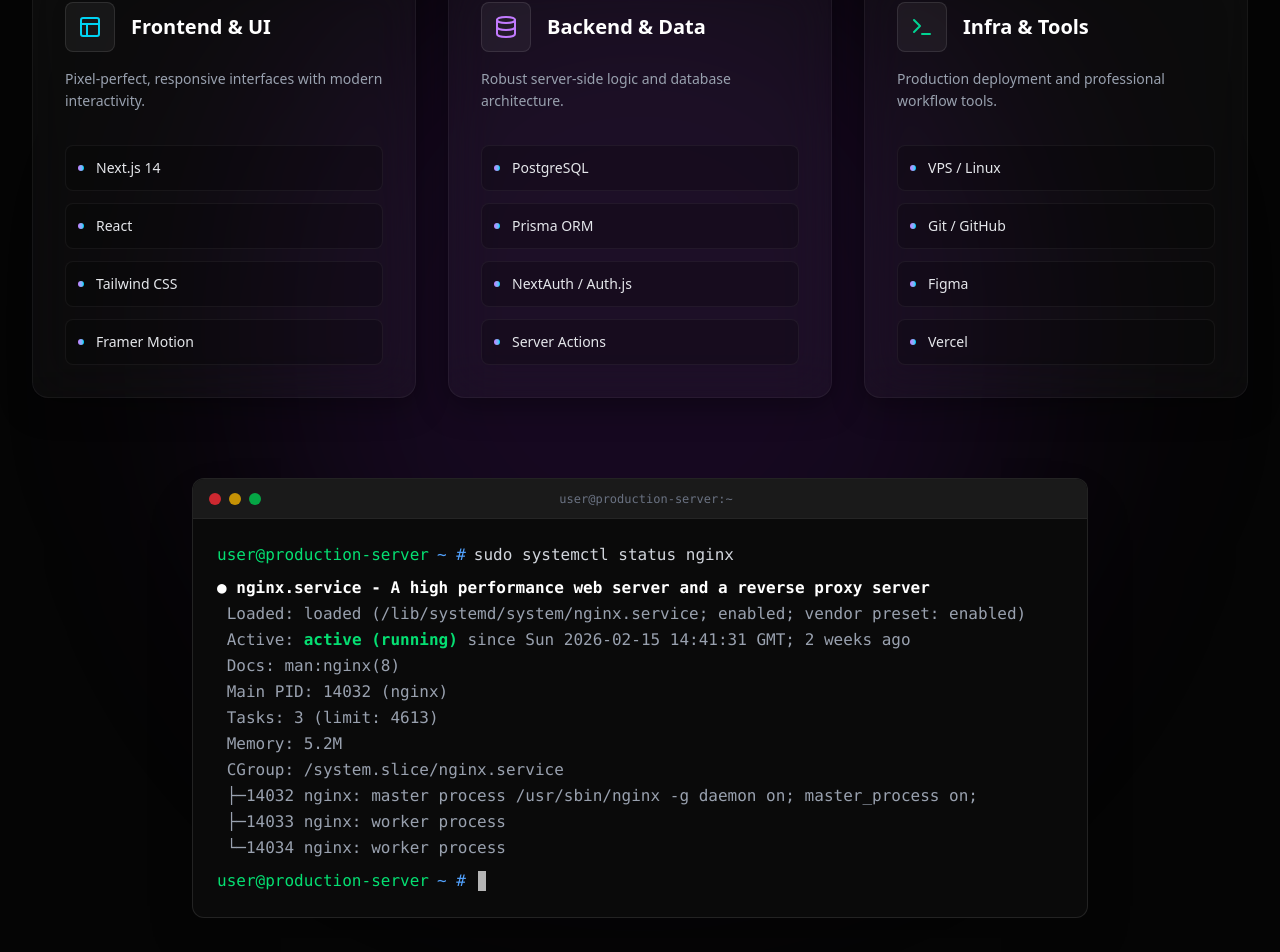
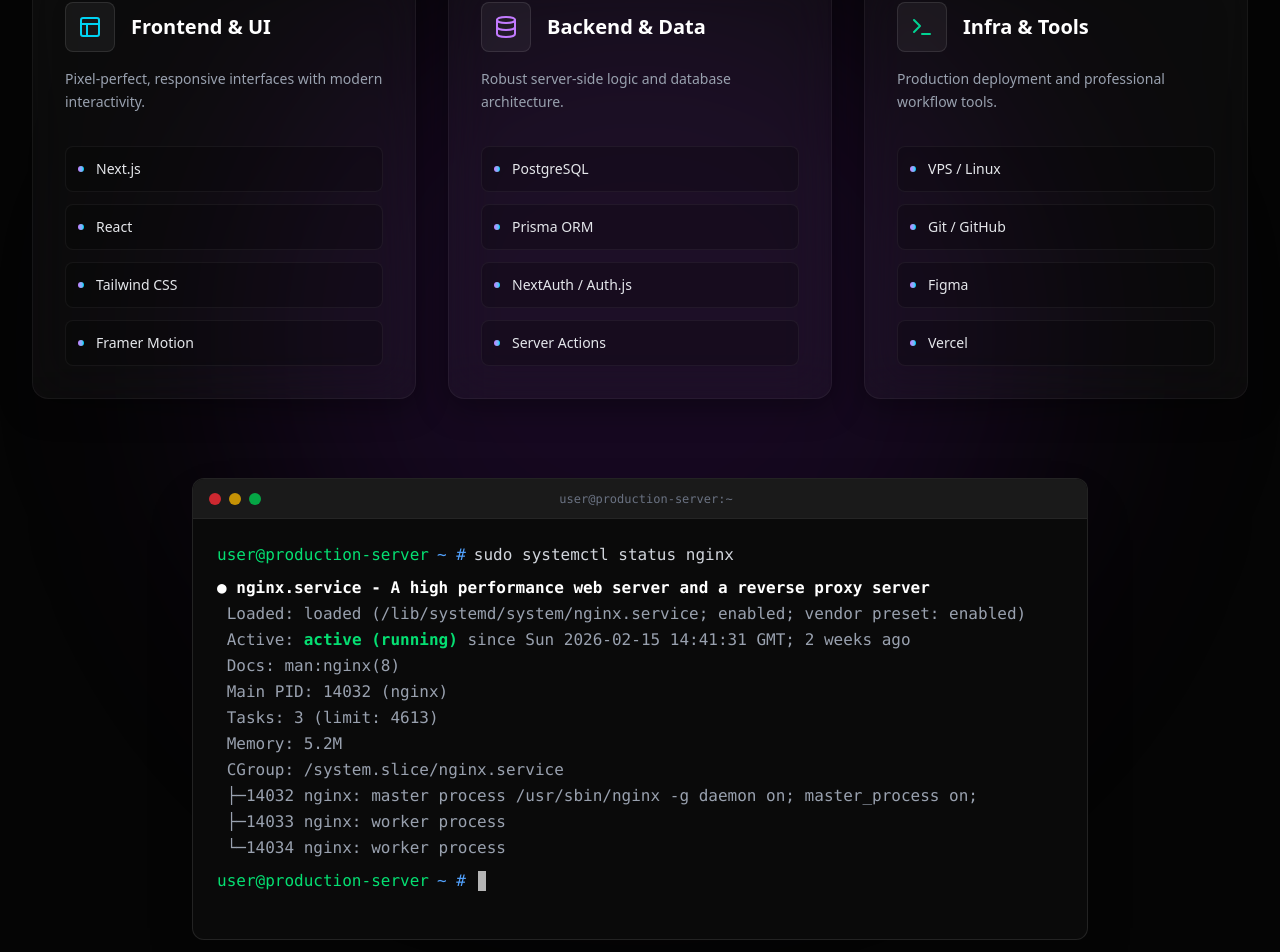
Before and after one commit to Ashes1993/portfolio, a Next.js app: page / in a window 1280 px wide. Shown: the part 2774-3726 px from the top of the page. Built offline with nearby package versions, Linux system fonts and the light colour scheme.

Commit message:
Skills optimization.

```diff
--- a/components/Skills.js
+++ b/components/Skills.js
@@ -4,7 +4,6 @@
 import { Database, Terminal, Layout } from "lucide-react";
 
 export default function Skills() {
-  // Stagger animation for children
   const containerVariants = {
     hidden: { opacity: 0 },
     show: {
@@ -21,11 +20,10 @@
       id="skills"
       className="relative py-32 px-4 md:px-8 max-w-7xl mx-auto overflow-hidden"
     >
-      {/* BACKGROUND DECORATION */}
-      <div className="absolute top-1/2 left-1/2 -translate-x-1/2 -translate-y-1/2 w-[60%] h-[60%] bg-purple-900/20 rounded-full blur-[120px] -z-10" />
+      <div className="absolute top-1/2 left-1/2 -translate-x-1/2 -translate-y-1/2 w-[600px] h-[600px] md:w-[800px] md:h-[800px] bg-purple-900/20 rounded-full blur-[120px] -z-10 pointer-events-none transform-gpu" />
 
       {/* SECTION HEADER */}
-      <div className="mb-20 space-y-4">
+      <div className="mb-20 space-y-4 relative z-10">
         <h2 className="text-4xl md:text-5xl font-bold text-white">
           Technical <span className="text-gradient">Arsenal</span>
         </h2>
@@ -42,7 +40,7 @@
         initial="hidden"
         whileInView="show"
         viewport={{ once: true }}
-        className="grid grid-cols-1 md:grid-cols-3 gap-8 mb-20"
+        className="grid grid-cols-1 md:grid-cols-3 gap-8 mb-20 relative z-10"
       >
         {/* COLUMN 1: FRONTEND */}
         <SkillCard
@@ -51,7 +49,7 @@
           description="Pixel-perfect, responsive interfaces with modern interactivity."
           glowClass="hover:shadow-[0_0_30px_rgba(34,211,238,0.15)]"
         >
-          <SkillItem name="Next.js 14" level="Expert" />
+          <SkillItem name="Next.js" level="Expert" />
           <SkillItem name="React" level="Expert" />
           <SkillItem name="Tailwind CSS" level="Expert" />
           <SkillItem name="Framer Motion" level="Advanced" />
@@ -85,7 +83,9 @@
       </motion.div>
 
       {/* TERMINAL DEMO SECTION */}
-      <TerminalDemo />
+      <div className="relative z-10">
+        <TerminalDemo />
+      </div>
     </section>
   );
 }
@@ -105,9 +105,10 @@
         glass-panel p-8 rounded-2xl border border-white/5 relative group
         transition-all duration-500 hover:-translate-y-1 hover:z-10
         hover:border-white/20 hover:bg-white/5 ${glowClass}
+        transform-gpu will-change-transform
       `}
+      /* FIX 2: Added transform-gpu and will-change-transform to stop the rendering glitch */
     >
-      {/* Header */}
       <div className="flex items-center gap-4 mb-4">
         <div className="p-3 bg-white/5 rounded-lg border border-white/10 group-hover:bg-white/10 transition-colors">
           {icon}
@@ -119,7 +120,6 @@
         {description}
       </p>
 
-      {/* Skill Pills Grid */}
       <div className="space-y-3">{children}</div>
     </motion.div>
   );
@@ -127,9 +127,8 @@
 
 function SkillItem({ name }) {
   return (
-    <div className="flex items-center justify-between p-3 rounded-lg bg-black/20 border border-white/5 group/item hover:border-white/10 transition-all">
+    <div className="flex items-center justify-between p-3 rounded-lg bg-black/20 border border-white/5 group/item hover:border-white/10 transition-colors">
       <div className="flex items-center gap-3">
-        {/* Tiny Dot Indicator */}
         <div className="w-1.5 h-1.5 rounded-full bg-gradient-to-r from-purple-400 to-cyan-400 group-hover/item:animate-pulse" />
         <span className="text-sm font-medium text-gray-200 group-hover/item:text-white transition-colors">
           {name}
@@ -147,7 +146,6 @@
   const [cmd1, setCmd1] = useState("");
   const [cmd2, setCmd2] = useState("");
   const [step, setStep] = useState(0);
-  // 0: idle, 1: typing cmd1, 2: output reading, 3: typing cmd2, 4: clear & reset
 
   const containerRef = useRef(null);
   const isInView = useInView(containerRef, { once: true, margin: "-100px" });
@@ -157,7 +155,6 @@
 
     let timeout;
 
-    // Helper to type the first command
     const typeCmd1 = () => {
       const text = "sudo systemctl status nginx";
       let i = 0;
@@ -167,12 +164,11 @@
         i++;
         if (i >= text.length) {
           clearInterval(interval);
-          timeout = setTimeout(() => setStep(2), 300); // brief pause before output
+          timeout = setTimeout(() => setStep(2), 300);
         }
       }, 50);
     };
 
-    // Helper to type the second command
     const typeCmd2 = () => {
       const text = "clear";
       let i = 0;
@@ -182,25 +178,22 @@
         i++;
         if (i >= text.length) {
           clearInterval(interval);
-          timeout = setTimeout(() => setStep(4), 400); // hit enter on clear
+          timeout = setTimeout(() => setStep(4), 400);
         }
       }, 50);
     };
 
-    // State Machine
     if (step === 0) {
       setCmd1("");
       setCmd2("");
-      timeout = setTimeout(() => setStep(1), 1000); // wait before starting loop
+      timeout = setTimeout(() => setStep(1), 1000);
     } else if (step === 1) {
       typeCmd1();
     } else if (step === 2) {
-      // Show output, wait 4 seconds for user to read it
       timeout = setTimeout(() => setStep(3), 4000);
     } else if (step === 3) {
       typeCmd2();
     } else if (step === 4) {
-      // Execute clear (wipe screen instantly and restart)
       setStep(0);
     }
 
@@ -216,7 +209,6 @@
       transition={{ duration: 0.8 }}
       className="w-full max-w-4xl mx-auto rounded-xl overflow-hidden shadow-2xl border border-white/10 bg-[#0a0a0a]"
     >
-      {/* Terminal Header */}
       <div className="h-10 bg-[#1a1a1a] border-b border-white/5 flex items-center px-4 justify-between">
         <div className="flex gap-2">
           <div className="w-3 h-3 rounded-full bg-red-500/80" />
@@ -226,25 +218,24 @@
         <div className="text-xs font-mono text-gray-500">
           user@production-server:~
         </div>
-        <div className="w-10"></div> {/* Spacer for centering text */}
+        <div className="w-10"></div>
       </div>
 
-      {/* Terminal Body */}
-      <div className="p-6 font-mono text-sm md:text-base text-gray-300 min-h-[350px] overflow-x-auto flex flex-col">
-        {/* FIRST COMMAND LINE */}
+      {/* FIX 3: Changed min-h-[350px] to h-[420px]
+        This locks the terminal height so it doesn't dynamically expand and shift the page layout!
+      */}
+      <div className="p-6 font-mono text-sm md:text-base text-gray-300 h-[420px] overflow-x-auto overflow-y-hidden flex flex-col">
         {step > 0 && (
           <div className="flex items-center whitespace-nowrap">
             <span className="text-green-400 mr-2">user@production-server</span>
             <span className="text-blue-400 mr-2">~ #</span>
             <span>{cmd1}</span>
-            {/* Blinking cursor only shows here if we are on step 1 */}
             {step === 1 && (
               <span className="w-2 h-5 bg-white/70 animate-pulse ml-1 inline-block align-middle" />
             )}
           </div>
         )}
 
-        {/* NGINX OUTPUT BLOCK */}
         {step >= 2 && (
           <motion.div
             initial={{ opacity: 0 }}
@@ -283,13 +274,11 @@
           </motion.div>
         )}
 
-        {/* SECOND COMMAND LINE (Appears after output) */}
         {step >= 2 && (
           <div className="flex items-center whitespace-nowrap">
             <span className="text-green-400 mr-2">user@production-server</span>
             <span className="text-blue-400 mr-2">~ #</span>
             <span>{cmd2}</span>
-            {/* Blinking cursor moves here for steps 2 and 3 */}
             {(step === 2 || step === 3) && (
               <span className="w-2 h-5 bg-white/70 animate-pulse ml-1 inline-block align-middle" />
             )}
```
